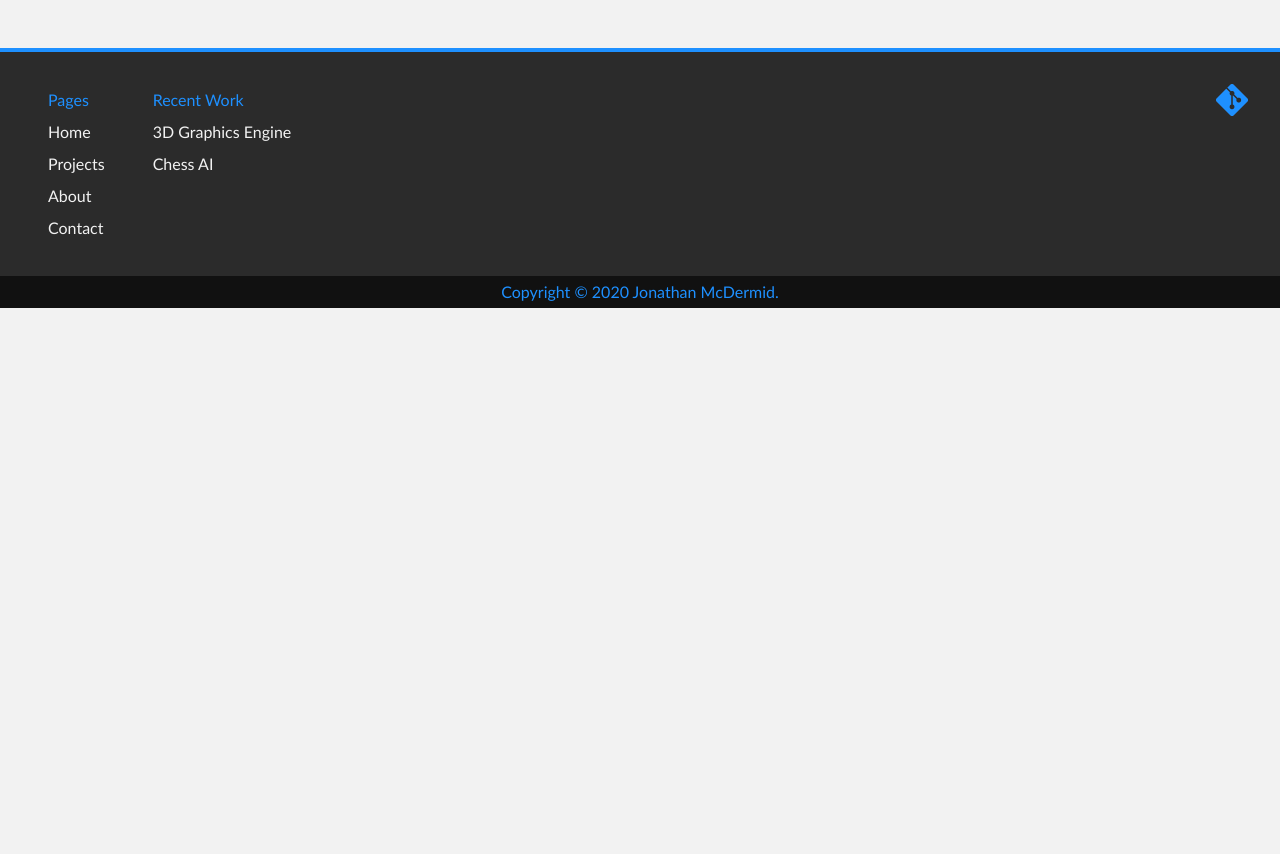
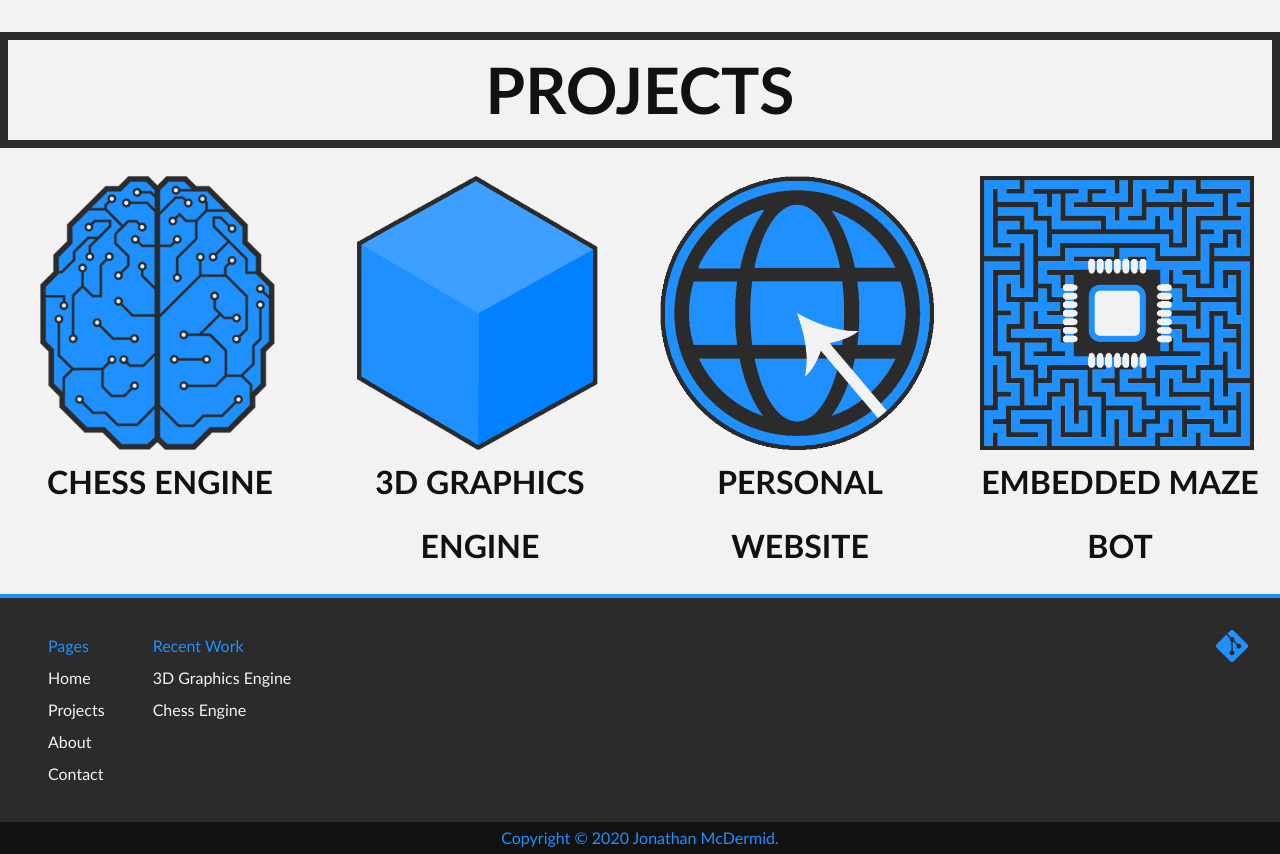
Before and after one commit to jonathanmcdermid/My-Website, a PHP site: page /projects.html in a window 1280 px wide. Shown: the part 68-922 px from the top of the page. Before the commit the page ends 376 px from the top, so only its background shows below. Run offline with PHP 8.4, Linux system fonts and the light colour scheme.

Commit message:
project pages made

```diff
--- a/contact.html
+++ b/contact.html
@@ -33,7 +33,7 @@
         <ul class="footer-links-recent-work">
             <li><p>Recent Work</p></li>
             <li><a href="https://github.com/jonathanmcdermid/Hopper-Chess-3D">3D Graphics Engine</a></li>
-            <li><a href="https://github.com/jonathanmcdermid/Hopper-Chess-Engine">Chess AI</a></li>
+            <li><a href="https://github.com/jonathanmcdermid/Hopper-Chess-Engine">Chess Engine</a></li>
         </ul>
         <div class="footer-sm">
             <a href="https://github.com/jonathanmcdermid">
--- a/projects.html
+++ b/projects.html
@@ -21,6 +21,33 @@
         </nav>
     </header>
     <main>
+        <section class="page-links">
+            <h1>Projects</h1>
+            <a href="chess-engine.html">
+                <div class="boxlink-square">
+                    <img src="images/ai.png" alt="ai icon">
+                    <h3>Chess Engine</h3>
+                </div>
+            </a>
+            <a href="graphics-engine.html">
+                <div class="boxlink-square">
+                    <img src="images/cube.png" alt="cube icon">
+                    <h3>3D Graphics Engine</h3>
+                </div>
+            </a>
+            <a href="personal-website.html">
+                <div class="boxlink-square">
+                    <img src="images/web.png" alt="web icon">
+                    <h3>Personal Website</h3>
+                </div>
+            </a>
+            <a href="maze-bot.html">
+                <div class="boxlink-square">
+                    <img src="images/maze.png" alt="maze icon">
+                    <h3>Embedded Maze Bot</h3>
+                </div>
+            </a>
+        </section>
     </main>
     <footer>
         <ul class="footer-links-main">
@@ -33,7 +60,7 @@
         <ul class="footer-links-recent-work">
             <li><p>Recent Work</p></li>
             <li><a href="https://github.com/jonathanmcdermid/Hopper-Chess-3D">3D Graphics Engine</a></li>
-            <li><a href="https://github.com/jonathanmcdermid/Hopper-Chess-Engine">Chess AI</a></li>
+            <li><a href="https://github.com/jonathanmcdermid/Hopper-Chess-Engine">Chess Engine</a></li>
         </ul>
         <div class="footer-sm">
             <a href="https://github.com/jonathanmcdermid">
--- a/style.css
+++ b/style.css
@@ -150,7 +150,7 @@ header nav ul li a {
 /*INDEX*/
 
 .index-banner {
-    margin-top:-32px;
+    margin-top: -32px;
     width: 100%;
     height: 1028px;
     background-color: #fff;
@@ -160,22 +160,36 @@ header nav ul li a {
     background-size: cover;
 }
 
-.index-links div {
+/*PAGELINKS*/
+
+.page-links div {
     margin: 16px 16px 0px;
     width: 100%;
     height: 100px;
     background-color: #f2f2f2;
 }
 
-.index-boxlink-square {
+.boxlink-square {
     width: calc(100% - 32px);
 }
 
-.index-boxlink-square img {
+.boxlink-square img {
     display: none;
 }
 
-.index-links div h3 {
+.page-links h1 {
+    font-family: 'Tw Cen MT', 'Calibri';
+    font-weight: 600;
+    font-size: 64px;
+    line-height: 100px;
+    color: #111;
+    text-transform: uppercase;
+    text-align: center;
+    border: 8px solid;
+    border-color: #2b2b2b;
+}
+
+.page-links div h3 {
     font-family: 'Tw Cen MT', 'Calibri';
     font-weight: 600;
     font-size: 32px;
@@ -186,26 +200,26 @@ header nav ul li a {
 }
 
 @media only screen and (min-width: 1024px) {
-    .content-wrapper {
+    .wrapper {
         width: 1024px;
         margin: 0px auto;
     }
 
-    .index-links {
+    .page-links {
         overflow: hidden;
     }
 
-    .index-links div {
+    .page-links div {
         margin: 16px 8px 0px 8px;
         height: calc(50% - 64px) !important;
         float: left;
     }
 
-    .index-boxlink-square {
+    .boxlink-square {
         width: calc(25% - 16px) !important;
     }
 
-    .index-boxlink-square img {
+    .boxlink-square img {
         display: block;
         width: 90%;
         align-items: center;
@@ -214,7 +228,7 @@ header nav ul li a {
         justify-content: center;
     }
 
-    .index-links div h3 {
+    .page-links div h3 {
         line-height: 64px;
     }
 }
```
Also changed, not shown: chess-engine.html (added, +48 -0 lines), graphics-engine.html (added, +48 -0 lines), index.html (+7 -7 lines), maze-bot.html (added, +48 -0 lines), personal-website.html (added, +48 -0 lines), images/ai.png (added), images/cube.png (added), images/maze.png (added), images/web.png (added), 1 other file.
